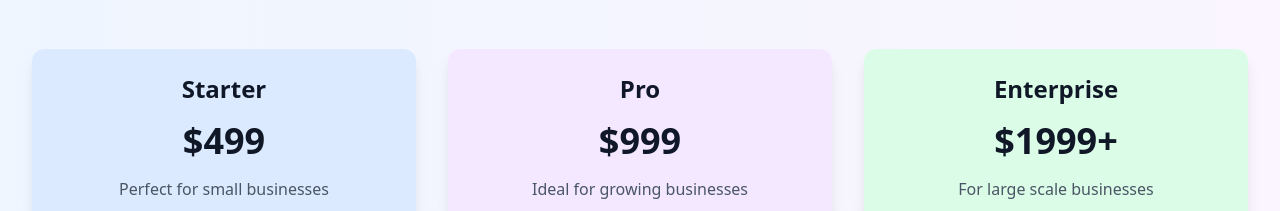
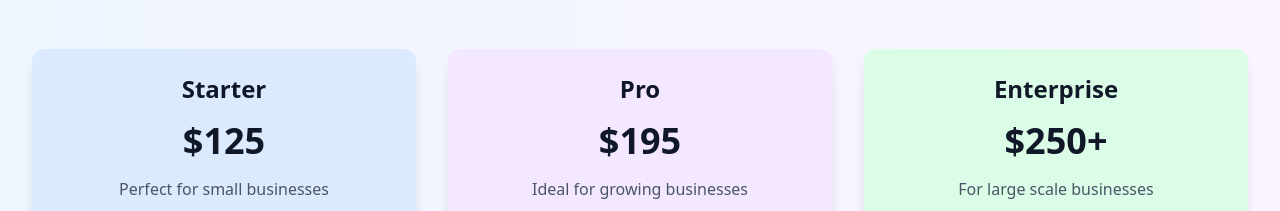
Before and after one commit to mike111-sys/New-ujuzi, a React (Vite) app: page / in a window 1280 px wide. Shown: the part 2081-2292 px from the top of the page. Built offline with nearby package versions, Linux system fonts and the light colour scheme.

Commit message:
Initial commit

```diff
--- a/src/Components/Homepage/Homepage.jsx
+++ b/src/Components/Homepage/Homepage.jsx
@@ -457,7 +457,7 @@ const Homepage = () => {
               >
                 <div className={`py-6 px-4 ${isDarkMode ? "bg-gray-700" : "bg-blue-100"}`}>
                   <h3 className={`text-2xl font-bold ${textColor}`}>Starter</h3>
-                  <p className={`text-4xl font-bold my-4 ${textColor}`}>$499</p>
+                  <p className={`text-4xl font-bold my-4 ${textColor}`}>$125</p>
                   <p className={cardTextColor}>Perfect for small businesses</p>
                 </div>
                 <div className="p-6">
@@ -505,7 +505,7 @@ const Homepage = () => {
               >
                 <div className={`py-6 px-4 ${isDarkMode ? "bg-gray-700" : "bg-purple-100"}`}>
                   <h3 className={`text-2xl font-bold ${textColor}`}>Pro</h3>
-                  <p className={`text-4xl font-bold my-4 ${textColor}`}>$999</p>
+                  <p className={`text-4xl font-bold my-4 ${textColor}`}>$195</p>
                   <p className={cardTextColor}>Ideal for growing businesses</p>
                 </div>
                 <div className="p-6">
@@ -553,7 +553,7 @@ const Homepage = () => {
               >
                 <div className={`py-6 px-4 ${isDarkMode ? "bg-gray-700" : "bg-green-100"}`}>
                   <h3 className={`text-2xl font-bold ${textColor}`}>Enterprise</h3>
-                  <p className={`text-4xl font-bold my-4 ${textColor}`}>$1999+</p>
+                  <p className={`text-4xl font-bold my-4 ${textColor}`}>$250+</p>
                   <p className={cardTextColor}>For large scale businesses</p>
                 </div>
                 <div className="p-6">
```
